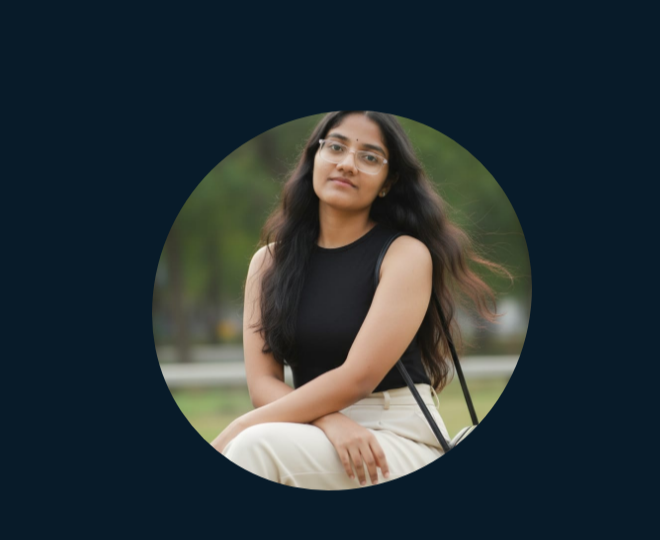
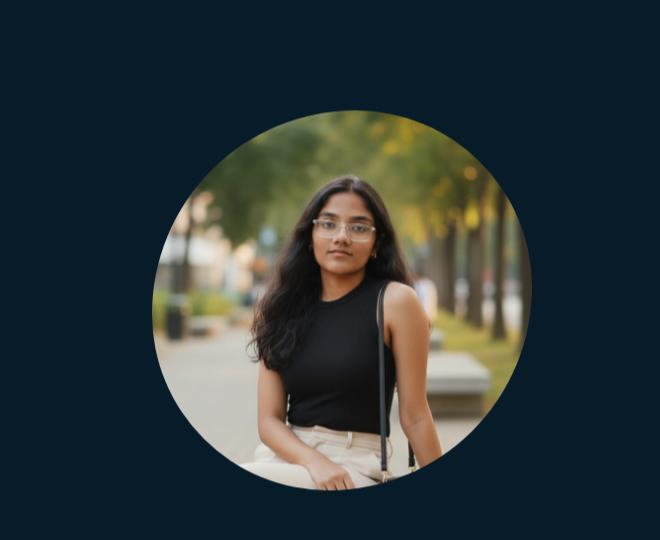
Before and after one commit to lakshmimoni/Portfolio, a plain HTML site: page index.html in a window 1280 px wide. Shown: the part 101-641 px from the top of the page, 620-1280 px from the left. Drawn offline with nearby package versions, Linux system fonts and the light colour scheme.

Commit message:
Update index.html

```diff
--- a/index.html
+++ b/index.html
@@ -110,7 +110,7 @@
           </div>
           <div class="featured-image">
             <div class="image">
-              <img src="Monu.jpg" alt="avatar" />
+              <img src="Monika.jpg" alt="avatar" />
             </div>
           </div>
           <!-- <div class="scroll-icon-box">
```
